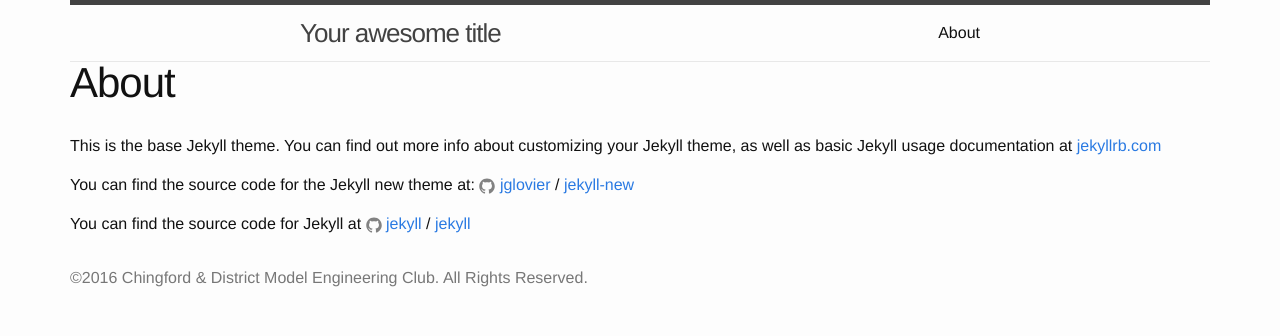
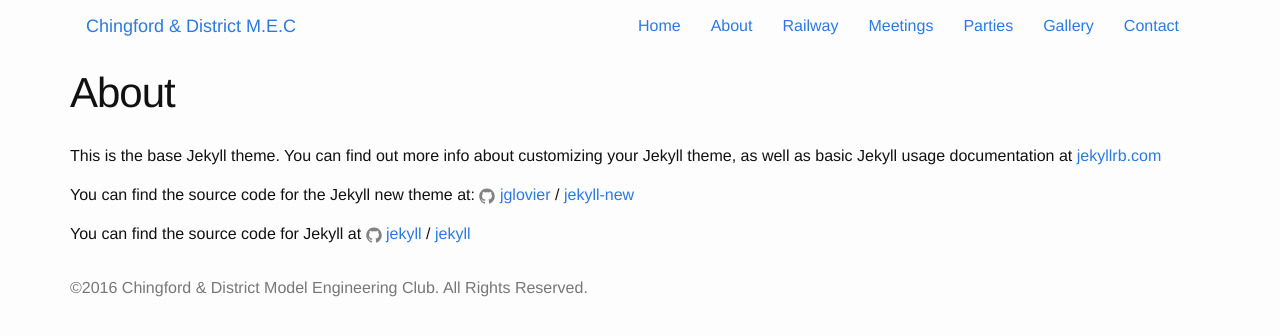
Before and after one commit to Liver99/cdmec.co.uk, a Jekyll site: the page built from about.md, in a window 1280 px wide. Shown: the top 336 px of the page. Built offline with Jekyll 4.4.1, drawn with Linux system fonts in a browser that asks for light colours; nearby versions of some CDN libraries.

Commit message:
Added navbar html

```diff
--- a/_includes/header.html
+++ b/_includes/header.html
@@ -1,27 +1,25 @@
-<header class="site-header">
-
-  <div class="wrapper">
-
-    <a class="site-title" href="{{ site.baseurl }}/">{{ site.title }}</a>
-
-    <nav class="site-nav">
-      <a href="#" class="menu-icon">
-        <svg viewBox="0 0 18 15">
-          <path fill="#424242" d="M18,1.484c0,0.82-0.665,1.484-1.484,1.484H1.484C0.665,2.969,0,2.304,0,1.484l0,0C0,0.665,0.665,0,1.484,0 h15.031C17.335,0,18,0.665,18,1.484L18,1.484z"/>
-          <path fill="#424242" d="M18,7.516C18,8.335,17.335,9,16.516,9H1.484C0.665,9,0,8.335,0,7.516l0,0c0-0.82,0.665-1.484,1.484-1.484 h15.031C17.335,6.031,18,6.696,18,7.516L18,7.516z"/>
-          <path fill="#424242" d="M18,13.516C18,14.335,17.335,15,16.516,15H1.484C0.665,15,0,14.335,0,13.516l0,0 c0-0.82,0.665-1.484,1.484-1.484h15.031C17.335,12.031,18,12.696,18,13.516L18,13.516z"/>
-        </svg>
-      </a>
-
-      <div class="trigger">
-        {% for my_page in site.pages %}
-          {% if my_page.title %}
-          <a class="page-link" href="{{ my_page.url | prepend: site.baseurl }}">{{ my_page.title }}</a>
-          {% endif %}
-        {% endfor %}
-      </div>
-    </nav>
-
+{% capture location %}{{ page.url | remove_first:'/' | split:'/' | first }}{% endcapture %}
+<nav class="navbar">
+  <div class="container-fluid">
+    <div class="navbar-header">
+      <button type="button" class="navbar-toggle collapsed" data-toggle="collapse" data-target="#navbar" aria-expanded="false" aria-controls="navbar">
+        <span class="sr-only">Toggle navigation</span>
+        <span class="icon-bar"></span>
+        <span class="icon-bar"></span>
+        <span class="icon-bar"></span>
+      </button>
+      <a class="navbar-brand" href="{{ site.baseurl }}/" title="Chingford &amp; District Model Engineering Club">C<span>hingford</span> &amp; D<span>istrict</span> M.E.C</a>
+    </div>
+    <div id="navbar" class="navbar-collapse collapse">
+      <ul class="nav navbar-nav navbar-right">
+        <li {% if location == '' %} class="active" {% endif %}><a href="#">Home</a></li>
+        <li {% if location == 'about' %} class="active" {% endif %}><a href="#">About</a></li>
+        <li {% if location == 'railway' %} class="active" {% endif %}><a href="#">Railway</a></li>
+        <li {% if location == 'meetings' %} class="active" {% endif %}><a href="#">Meetings</a></li>
+        <li {% if location == 'parties' %} class="active" {% endif %}><a href="#">Parties</a></li>
+        <li {% if location == 'gallery' %} class="active" {% endif %}><a href="#">Gallery</a></li>
+        <li {% if location == 'contact' %} class="active" {% endif %}><a href="#">Contact</a></li>
+      </ul>
+    </div>
   </div>
-
-</header>
+</nav>
```
